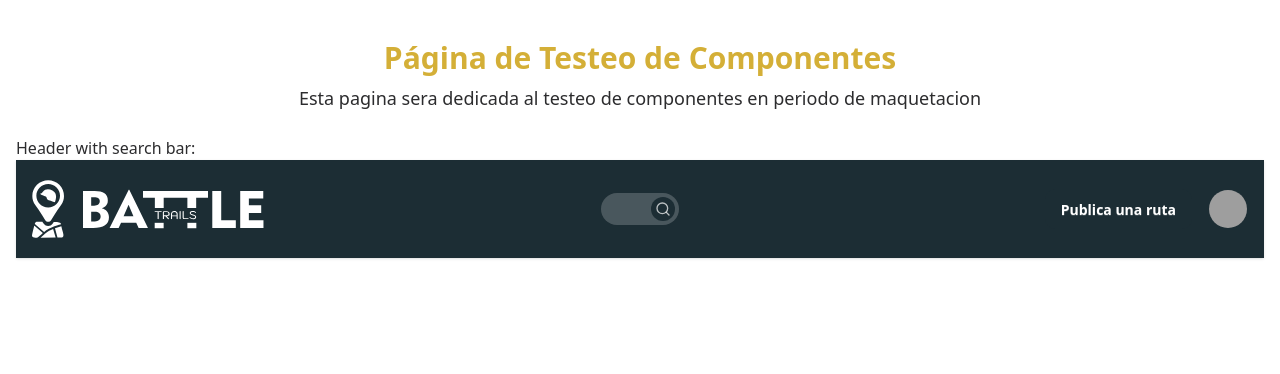
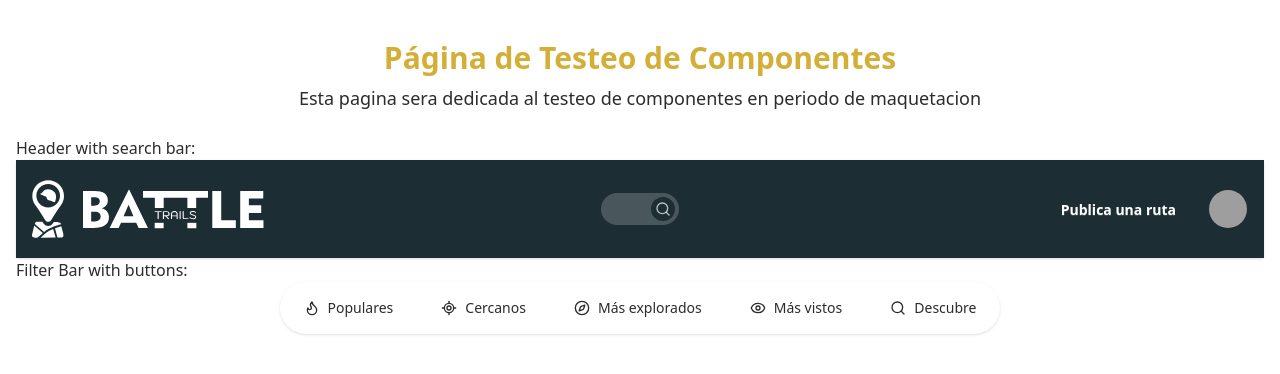
Before and after one commit to ESAT-ID3/2.-Battle-Trails, a React (Vite) app: page /test in a window 1280 px wide. Shown: the top 374 px of the page. Built offline with nearby package versions, Linux system fonts and the light colour scheme; grey boxes are pictures that could not be loaded.

Commit message:
filterbar  created with filter combinations

```diff
--- /dev/null
+++ b/src/components/home/FilterBar/FilterBar.tsx
@@ -0,0 +1,77 @@
+import {useState} from "react";
+import {
+    Flame,
+    LocateFixed,
+    Compass,
+    Eye,
+    Search,
+} from "lucide-react";
+
+const FILTERS = [
+    {key: "populares", label: "Populares", icon: Flame},
+    {key: "cercanos", label: "Cercanos", icon: LocateFixed},
+    {key: "explorados", label: "Más explorados", icon: Compass},
+    {key: "vistos", label: "Más vistos", icon: Eye},
+    {key: "descubre", label: "Descubre", icon: Search},
+];
+
+// Define qué combinaciones son válidas
+const VALID_COMBINATIONS: Record<string, string[]> = {
+    populares: ["cercanos", "vistos"],
+    cercanos: ["populares", "descubre"],
+    explorados: ["vistos"],
+    vistos: ["populares", "explorados"],
+    descubre: ["cercanos"],
+};
+
+const FilterBar = () => {
+    const [selectedFilters, setSelectedFilters] = useState<string[]>([]);
+
+    const toggleFilter = (key: string) => {
+        const isSelected = selectedFilters.includes(key);
+
+        if (isSelected) {
+            // Deselecciona
+            setSelectedFilters((prev) => prev.filter((f) => f !== key));
+        } else if (selectedFilters.length === 0) {
+            // Primera selección
+            setSelectedFilters([key]);
+        } else {
+            const validWithCurrent = selectedFilters.every((f) =>
+                VALID_COMBINATIONS[f]?.includes(key)
+            );
+
+            if (validWithCurrent) {
+                setSelectedFilters((prev) => [...prev, key]);
+            } else {
+                // Si no es compatible, reemplaza el anterior con el nuevo
+                setSelectedFilters([key]);
+            }
+        }
+    };
+
+    return (
+        <div className="bg-base-100 rounded-full m-auto p-2 shadow flex justify-center gap-4 w-fit">
+            {FILTERS.map(({key, label, icon: Icon}) => {
+                const isActive = selectedFilters.includes(key);
+
+                return (
+                    <button
+                        key={key}
+                        onClick={() => toggleFilter(key)}
+                        className={`cursor-pointer flex items-center gap-2 px-4 py-2 rounded-full transition-colors text-sm ${
+                            isActive
+                                ? "bg-accent text-secondary font-semibold"
+                                : "hover:bg-accent/20"
+                        }`}
+                    >
+                        <Icon className="w-4 h-4"/>
+                        <span>{label}</span>
+                    </button>
+                );
+            })}
+        </div>
+    );
+};
+
+export default FilterBar;
--- a/src/pages/TestPage.tsx
+++ b/src/pages/TestPage.tsx
@@ -1,4 +1,5 @@
 import Header from "@layouts/Header/Header";
+import FilterBar from "@components/home/FilterBar/FilterBar";
 
 const TestPage = () => {
     return (
@@ -11,6 +12,8 @@ const TestPage = () => {
             <div className="flex-col">
                 Header with search bar:
                 <Header/>
+                Filter Bar with buttons:
+                <FilterBar/>
             </div>
         </div>
 
```
Also changed, not shown: src/components/home/FilterBar/FilterBar.module.css (added), src/components/home/FilterBar/index.ts (added).
